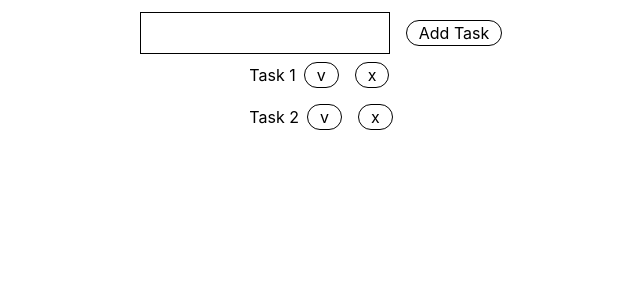
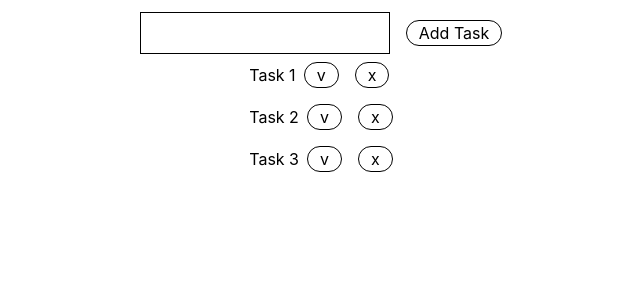
Before and after one commit to RafaelDeMello/ReactStudy, a React (Vite) app in the folder StudyReact/: page / in a window 1280 px wide. Shown: the top 300 px of the page, without its empty margins (315-955 px from the left). Built offline with nearby package versions, Linux system fonts and the light colour scheme.

Commit message:
Update App.tsx

```diff
--- a/StudyReact/src/App.tsx
+++ b/StudyReact/src/App.tsx
@@ -5,6 +5,7 @@ export function App() {
   const [list, setList] = useState([
     { id: "1", label: "Task 1", complete: false },
     { id: "2", label: "Task 2", complete: false },
+    { id: "3", label: "Task 3", complete: false },
   ]);
 
   return (
@@ -46,13 +47,12 @@ export function App() {
               <button
                 className="border rounded-3xl px-3 m-2"
                 onClick={() => {
-                  setList([
-                    ...list.map((item) => ({
-                      ...item,
-                      complete:
-                        item.id === listItem.id ? true : item.complete,
-                    })),
-                  ]);
+                    setList([
+                      ...list.map((item) => ({
+                        ...item,
+                        complete: item.id == listItem.id ? true : item.complete
+                      }))
+                    ])
                 }}
               >
                 v
@@ -60,7 +60,7 @@ export function App() {
               <button className="border rounded-3xl px-3 m-2"
                  onClick={() => {
                   setList([
-                    ...list.filter(item => item.id != listItem.id)
+                    ...list.filter(item => item.id !== listItem.id)
                   ])
                  }}
               >x</button>
```
